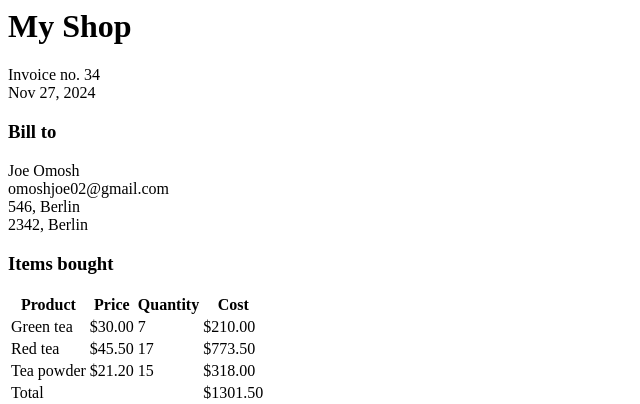
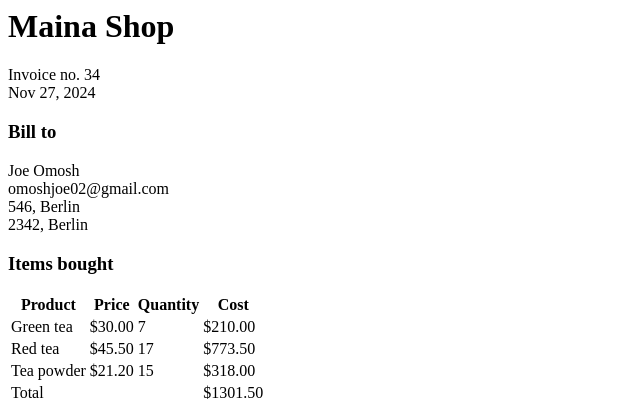
Before and after one commit to SebbieMzingKe/duka-yangu, a Django app: template orders/templates/orders/order/pdf.html in a window 1280 px wide. Shown: the top 404 px of the page, without its empty margins (0-640 px from the left). Run offline with Django 4.2, Linux system fonts and the light colour scheme; the template is opened without the code that fills it: values that come from a table or form of the project are taken from there, others are empty; data comes from the database, SQL or seed files in the repository; both versions use the stored data as it was after the commit; parts of the project's set-up code (start-up, migrations or seed data) failed here and were passed over.

Commit message:
Update (core): modify pdf.html template

```diff
--- a/orders/templates/orders/order/pdf.html
+++ b/orders/templates/orders/order/pdf.html
@@ -1,6 +1,6 @@
 <html>
 <body>
-  <h1>My Shop</h1>
+  <h1>Maina Shop</h1>
   <p>
     Invoice no. {{ order.id }}<br>
     <span class="secondary">
@@ -26,7 +26,7 @@
     </thead>
     <tbody>
       {% for item in order.items.all %}
-        <tr class="row{% cycle "1" "2" %}">
+        <tr class="row{% cycle '1' '2' %}">
           <td>{{ item.product.name }}</td>
           <td class="num">${{ item.price }}</td>
           <td class="num">{{ item.quantity }}</td>
```
Also changed, not shown: db.sqlite3.
